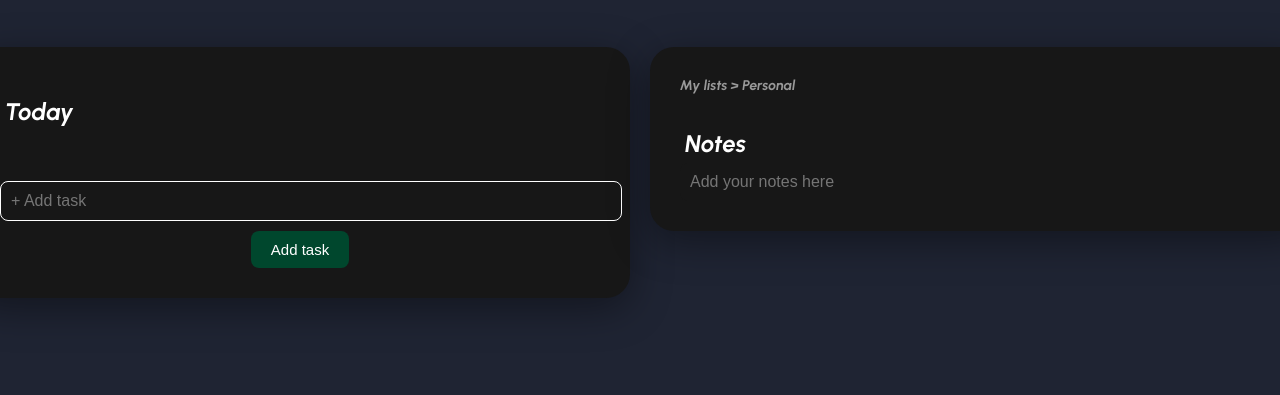
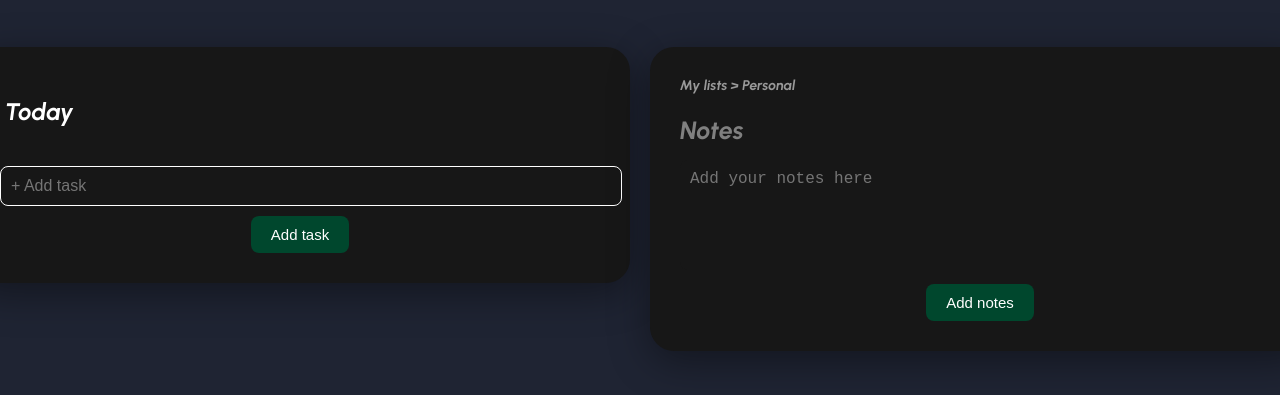
Before and after one commit to MrMallorca/6-TodoList, a website: page src/index.html in a window 1280 px wide. Both pictures are taken after a click on the link "Projects". Shown: the part 177-572 px from the top of the page. Drawn offline with Linux system fonts and the light colour scheme.

Commit message:
Añadiendo notas a las tareaas

```diff
--- a/src/pagSlides/projects.js
+++ b/src/pagSlides/projects.js
@@ -29,9 +29,9 @@ function loadProjects() {
                     <div class="task-list">
 
                     </div>
-                    <section>
+                    <div>
                         <input type="text" id="pTask" name="addTaskInbput" placeholder="+ Add task">
-                    </section>
+                    </div>
 
                     <div class="actions">
                         <button id="add-task-btn">Add task</button>
@@ -47,10 +47,13 @@ function loadProjects() {
                     <div class="task-details">
                         <label for="ptitle"></label>
                     </div>
-                    <section>
-                        <label for="pnotes">Notes</label>
-                        <input type="text" id="pnotes" name="notes" placeholder="Add your notes here">
-                    </section>
+                    <div class="notes-section">
+                        <h2 for="pnotes">Notes</h2>
+                        <textarea rows="5" cols="33" id="pNotes" name="notes" placeholder="Add your notes here"></textarea>
+                    </div>
+                    <div class="actions">
+                        <button id="add-notes-btn">Add notes</button>
+                    </div>
                 </div>
             </div> `;
     content.appendChild(projectTitle);
@@ -58,26 +61,40 @@ function loadProjects() {
 
     // Save task using the constructor
     const titleInput = document.getElementById('pTask');
-    const notesInput = document.getElementById('pnotes');
-    const addBtn = document.getElementById('add-task-btn');
+    const addTaskBtn = document.getElementById('add-task-btn');
 
-    addBtn.addEventListener('click', () => {
+    addTaskBtn.addEventListener('click', () => {
         const title = (titleInput?.value || '').trim();
-        const notes = (notesInput?.value || '').trim();
 
         if (!title) return;
 
-        const task = new ProjectTask(title, notes);
+        const task = new ProjectTask(title, '');
         tasksStore.push(task);
 
         const target = document.querySelector('.section-left .task-card .task-list');
         if (target) addTask(target, task);
 
         titleInput.value = '';
-        notesInput.value = '';
 
         console.log('Saved task:', task);
         console.log('All tasks:', tasksStore);
+    });
+
+    // Save notes using the constructor
+    const notesInput = document.getElementById('pNotes');
+    const addNotesBtn = document.getElementById('add-notes-btn');
+
+    addNotesBtn.addEventListener('click', () => {
+        const notes = (notesInput?.value || '').trim();
+
+        if (!notes) return;
+
+        addNotes(notes);
+
+        notesInput.value = '';
+        console.log('Saved notes:', notes);
+        console.log('All tasks:', tasksStore);
+
     });
 }
 
@@ -104,3 +121,8 @@ function addTask(target, task)
 
     target.appendChild(taskElement);
 }
+
+function addNotes()
+{
+
+}
--- a/src/resources/style.css
+++ b/src/resources/style.css
@@ -116,7 +116,7 @@ main#content,
     display: flex;
     flex-direction: column;
     gap: 10px;
-    margin-top: 20px;
+    margin: 20px 0 20px 0;
 }
 
 .task-sections {
@@ -152,12 +152,11 @@ main#content,
     margin: 29px 5px 20px 0px;
     transform: scale(1.5);
 
-    /* make it fully rounded like a circle */
     width: 15px;
     height: 15px;
 
     border-radius: 9999px;
-    background-color: none; /* same as body background */
+    background-color: none;
     border: 0.5px solid #ffffff1e;
     cursor: pointer;
 
@@ -199,6 +198,22 @@ main#content,
     font-size: 16px;
 }
 
+.notes-section textarea {
+    margin-top: 10px;
+    width: 100%;
+    padding: 10px;
+    border: none;
+    border-radius: 8px;
+    background-color: #171717;
+    color: white;
+    font-size: 16px;
+}
+.notes-section h2 {
+    display: block;
+    margin-bottom: 5px;
+    color: #ffffff74;
+    font-size: 25px;
+}
 .task-card {
     width: 600px;
     background: #171717;
@@ -251,10 +266,6 @@ h1 {
 
 
 
-section {
-    margin-top: 35px;
-}
-
 h3 {
     color: #8f8f8f;
     font-size: 14px;
```
